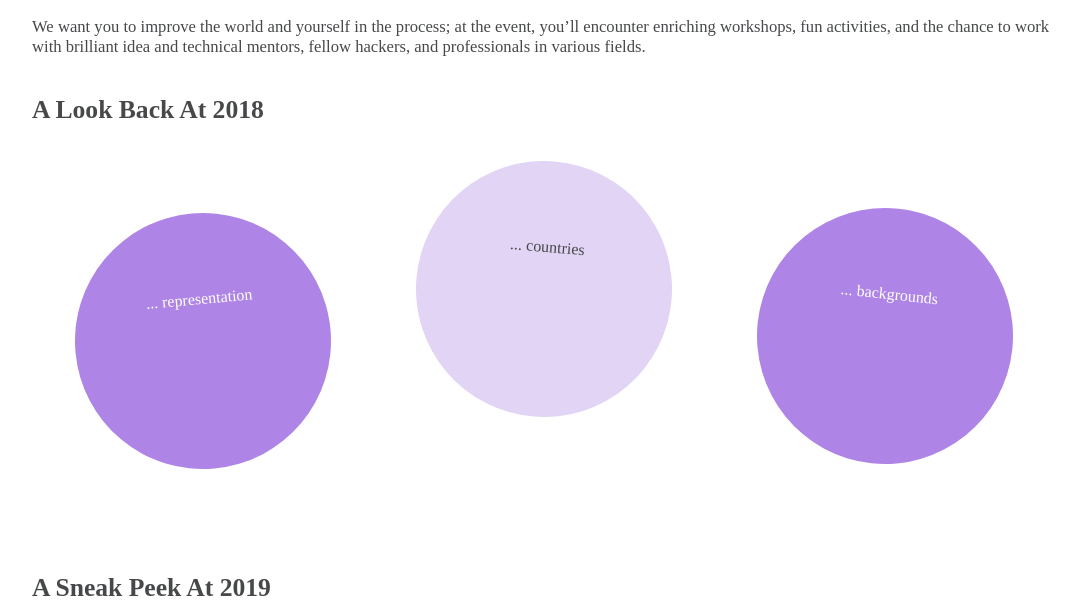
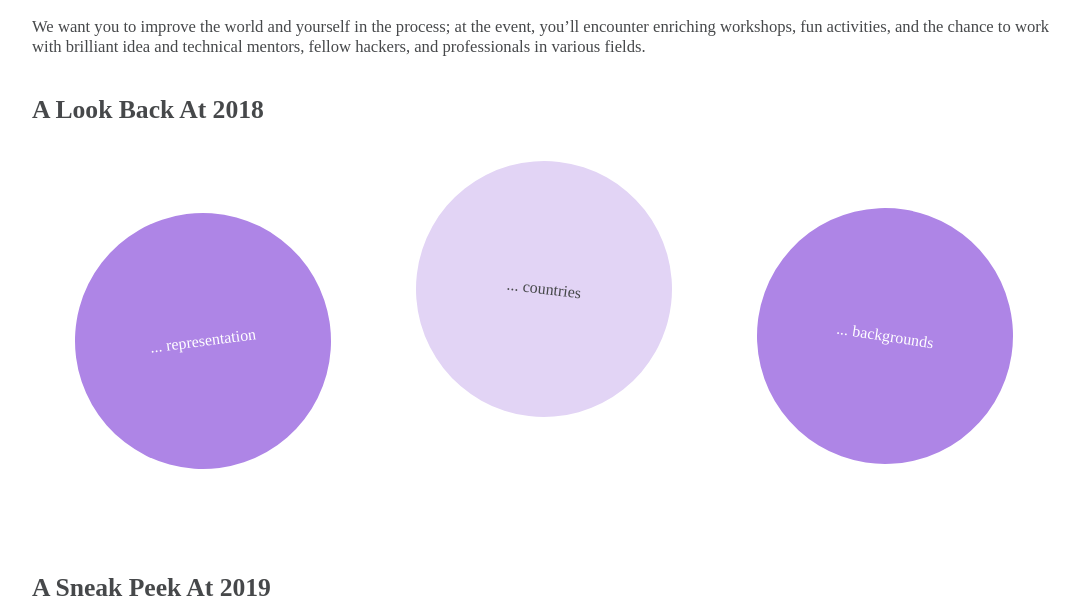
Before and after one commit to equithon/site-landing, a Gatsby site: page /PreviewPage in a window 1280 px wide. Shown: the part 188-800 px from the top of the page, without its empty margins (104-1184 px from the left). Built offline with nearby package versions, Linux system fonts and the light colour scheme; Gatsby itself is replaced by a stand-in of ours.

Commit message:
More styles

```diff
--- a/src/components/FloatingBubble.jsx
+++ b/src/components/FloatingBubble.jsx
@@ -11,7 +11,7 @@ import { mediaSize } from '../data/siteTools';
 
 /* --- Styles --- */
 const ComponentContainer = styled.div`
-  display: inline-block;
+  display: inline-flex;
   height: ${props => props.size};
   width: ${props => props.size};
 
@@ -23,7 +23,7 @@ const ComponentContainer = styled.div`
   position: relative;
 
   & div {
-    margin-top: 30%;
+    margin: auto; // center align in flexbox
   }
 
   transform: ${props => `rotate(${props.rotate}deg)`};
@@ -45,7 +45,7 @@ const FloatingBubble = props => (
     color={props.color}
     rotate={props.rotate}
   >
-    {props.children}
+    <div>{props.children}</div>
   </ComponentContainer>
 );
 
--- a/src/pages/PreviewPage.jsx
+++ b/src/pages/PreviewPage.jsx
@@ -157,6 +157,10 @@ const CategoriesContainer = styled.div`
     left: 0;
     justify-content: space-around;
 
+    & > div:first-child {
+      right: -6vw;
+    }
+
     & > div:last-child {
       left: -10vw;
       bottom: 10vw;
@@ -213,7 +217,7 @@ class PreviewPage extends React.Component {
           <LookBackContainer>
             {previewPageData.lastYear.statBubbles.map((bubble, i) => {
               const isEvenOffset = i % 2 === 0;
-              const rotationOffset = Math.random() * (7 - -7) + -7;
+              const rotationOffset = Math.random() * (10 - -10) + -10;
               const mobileTopOffset = i;
               let bubbleOffset = isEvenOffset
                 ? Math.random() * (10 - 5) + 5
@@ -265,7 +269,7 @@ class PreviewPage extends React.Component {
             <CategoriesContainer>
               {previewPageData.thisYear.categories.map((categoryBubble, i) => {
                 const isEvenOffset = i % 2 === 0;
-                const rotationOffset = Math.random() * (15 - -15) + -15;
+                const rotationOffset = Math.random() * (10 - -10) + -10;
                 const mobileTopOffset =
                   isEvenOffset &&
                   i + 1 !== previewPageData.thisYear.categories.length
```
